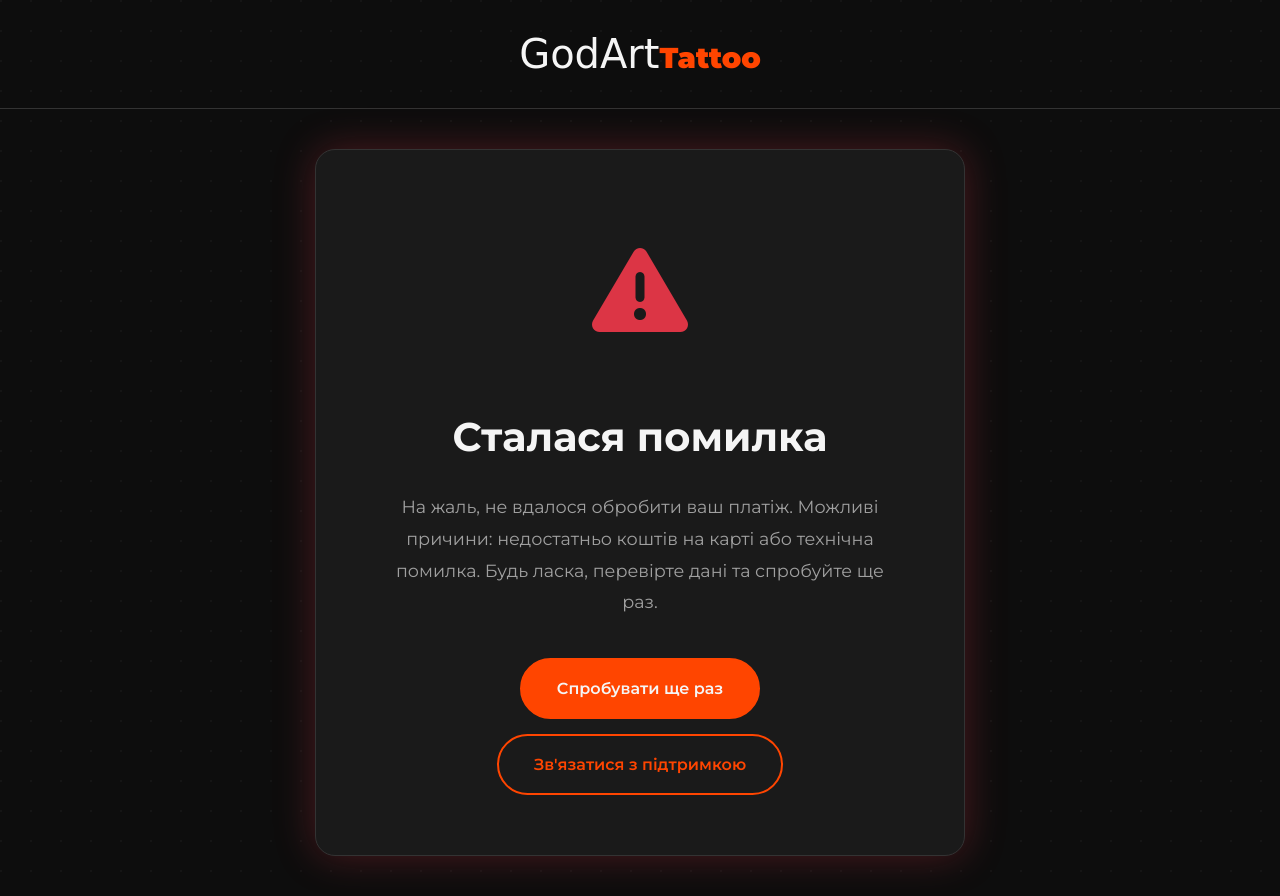
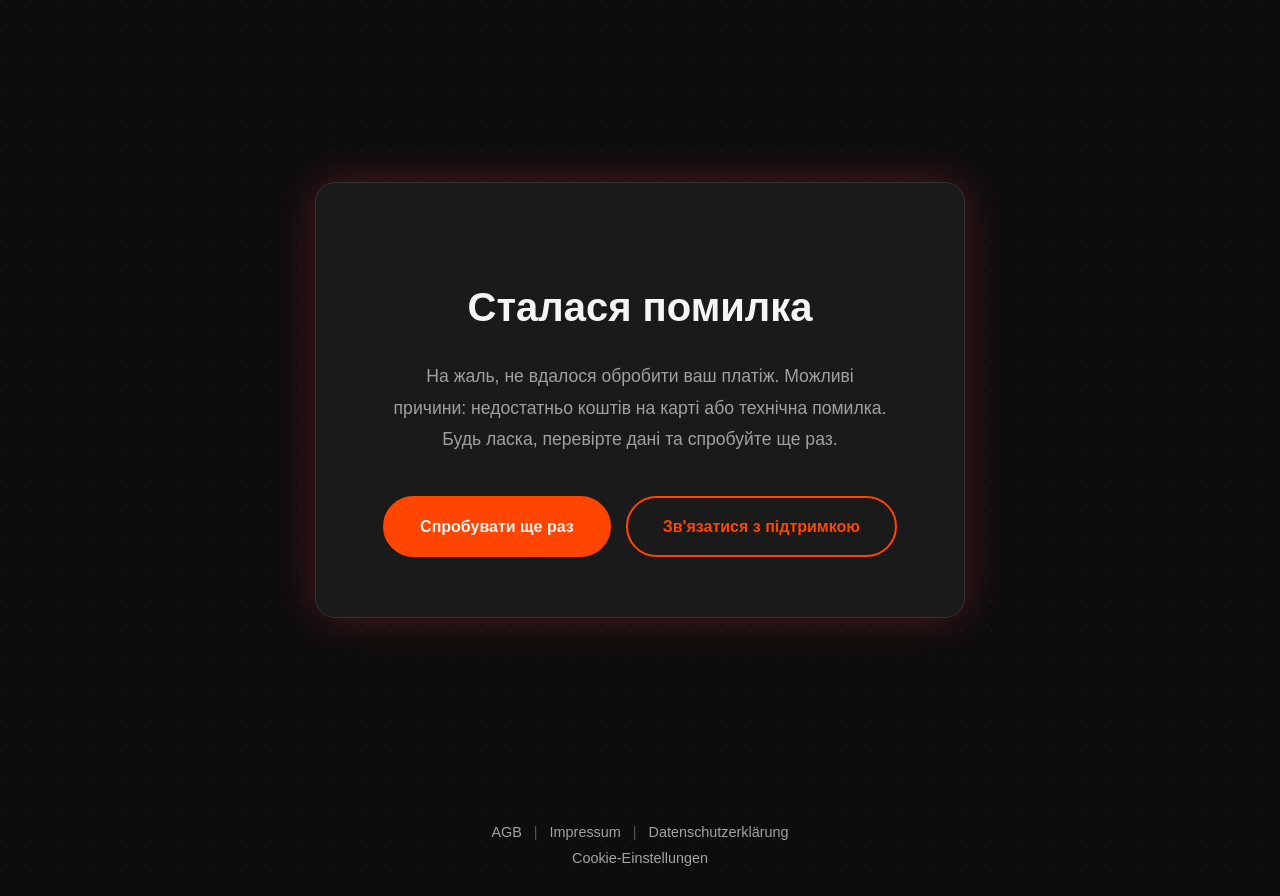
Before and after one commit to stager0/tanja_tattoo_academy, a Django app: page /error_pay/ in a window 1280 px wide. After the commit the page ends 866 px from the top, so only its background shows below. Run offline with Django 5.2, Linux system fonts and the light colour scheme; parts of the project's set-up code (start-up, migrations or seed data) failed here and were passed over; some web fonts are replaced.

Commit message:
feat(templates): add cookiebot, its script and footer with docs in error-pay.html

```diff
--- a/templates/user_templates/course.html
+++ b/templates/user_templates/course.html
@@ -91,7 +91,8 @@
       <div class="lesson-card">
         <div class="video-player-container" style="position: relative; padding-bottom: 56.25%; height: 0; overflow: hidden; border-radius: 12px;">
           <iframe style="position: absolute; top: 0; left: 0; width: 100%; height: 100%;"
-              src="{{ lecture.video_url }}"
+              data-cookieconsent="marketing"
+              data-src="{{ lecture.video_url }}"
               title="Проигрыватель видео"
               frameborder="0"
               allow="accelerometer; autoplay; clipboard-write; encrypted-media; gyroscope; picture-in-picture"
@@ -138,7 +139,7 @@
             <div class="input-group">
               <label for="hw-comment">Ваш коментар</label>
               <textarea id="hw-comment" class="autoresize-textarea" name="text"
-                        placeholder="Ваш коментар або питання для ментора..."
+                        placeholder="Ваш коментар або питання для ментора..." required
                         {% if lecture.position_number in homework_done_ids or lecture.position_number in user_tasks_waiting_for_review_pos_nums %}disabled{% endif %}
               >{% if homework_text %}{{ homework_text }}{% endif %}</textarea>
             </div>
--- a/templates/user_templates/error-pay.html
+++ b/templates/user_templates/error-pay.html
@@ -4,15 +4,15 @@
 <head>
   <meta charset="UTF-8">
   <meta name="viewport" content="width=device-width, initial-scale=1.0">
-  <title>Помилка оплати - GodArt Tattoo Academy</title>
+  <title>Помилка оплати - GodArt Tattoo School</title>
 
   <link rel="icon" href="{% static 'imgs/woman-with-red-hair-she-is-a-tattoo-master.png' %}" type="image/x-icon">
   <link rel="preconnect" href="https://fonts.googleapis.com">
   <link rel="preconnect" href="https://fonts.gstatic.com" crossorigin>
   <link
       href="https://fonts.googleapis.com/css2?family=Montserrat:wght@400;500;600;700;900&family=Roboto:wght@400;500&family=Megrim&display=swap"
-      rel="stylesheet">
-  <link rel="stylesheet" href="https://cdnjs.cloudflare.com/ajax/libs/font-awesome/6.5.1/css/all.min.css">
+      rel="stylesheet" type="text/plain" data-cookieconsent="marketing">
+  <link rel="stylesheet" href="https://cdnjs.cloudflare.com/ajax/libs/font-awesome/6.5.1/css/all.min.css" type="text/plain" data-cookieconsent="marketing">
 
   <style>
       :root {
@@ -156,11 +156,6 @@
 <body>
 
 <div class="status-page-wrapper">
-
-  <header class="status-header">
-      <a href="{% url 'index' %}" class="logo">GodArt<span>Tattoo</span></a>
-  </header>
-
   <main class="status-content">
     <div class="status-box">
       <div class="status-icon error">
@@ -177,6 +172,33 @@
   </main>
 
 </div>
+<footer class="auth-footer" style="width: 100%; text-align: center; padding: 20px 0; margin-top: auto;">
+  <div class="footer-legal-links" style="font-size: 0.9rem; line-height: 1.8;">
+    <a href="{% url 'agb' %}" style="margin: 0 8px; color: #A3A3A3; text-decoration: none;">AGB</a>
+    <span style="color: #555;">|</span>
+    <a href="{% url 'impressum' %}" style="margin: 0 8px; color: #A3A3A3; text-decoration: none;">Impressum</a>
+    <span style="color: #555;">|</span>
+    <a href="{% url 'datenschutzerklarung' %}" style="margin: 0 8px; color: #A3A3A3; text-decoration: none;">Datenschutzerklärung</a>
+    <br>
+    <a href="javascript:void(0)" onclick="Cookiebot.show()" style="margin: 0 8px; color: #A3A3A3; text-decoration: none;">Cookie-Einstellungen</a>
+  </div>
+</footer>
+<script>
+    document.addEventListener('DOMContentLoaded', function() {
+        function loadConsentAwareContent() {
+            document.querySelectorAll('link[data-cookieconsent]').forEach(link => {
+                link.setAttribute('type', 'text/css');
+            });
+        }
 
+        if (window.Cookiebot && window.Cookiebot.consented) {
+            loadConsentAwareContent();
+        }
+
+        window.addEventListener('CookiebotOnAccept', function () {
+            loadConsentAwareContent();
+        }, false);
+    });
+</script>
 </body>
 </html>
```
